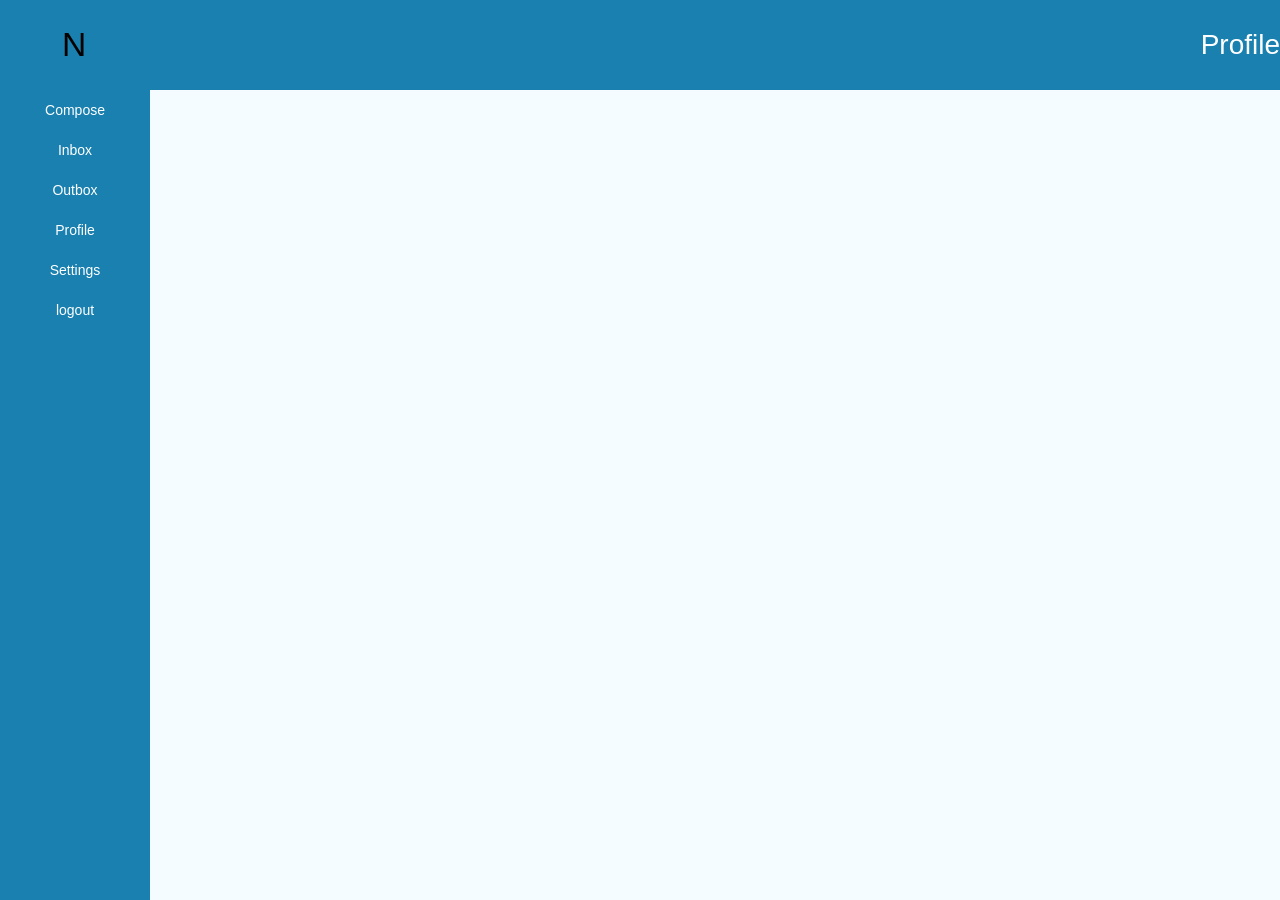
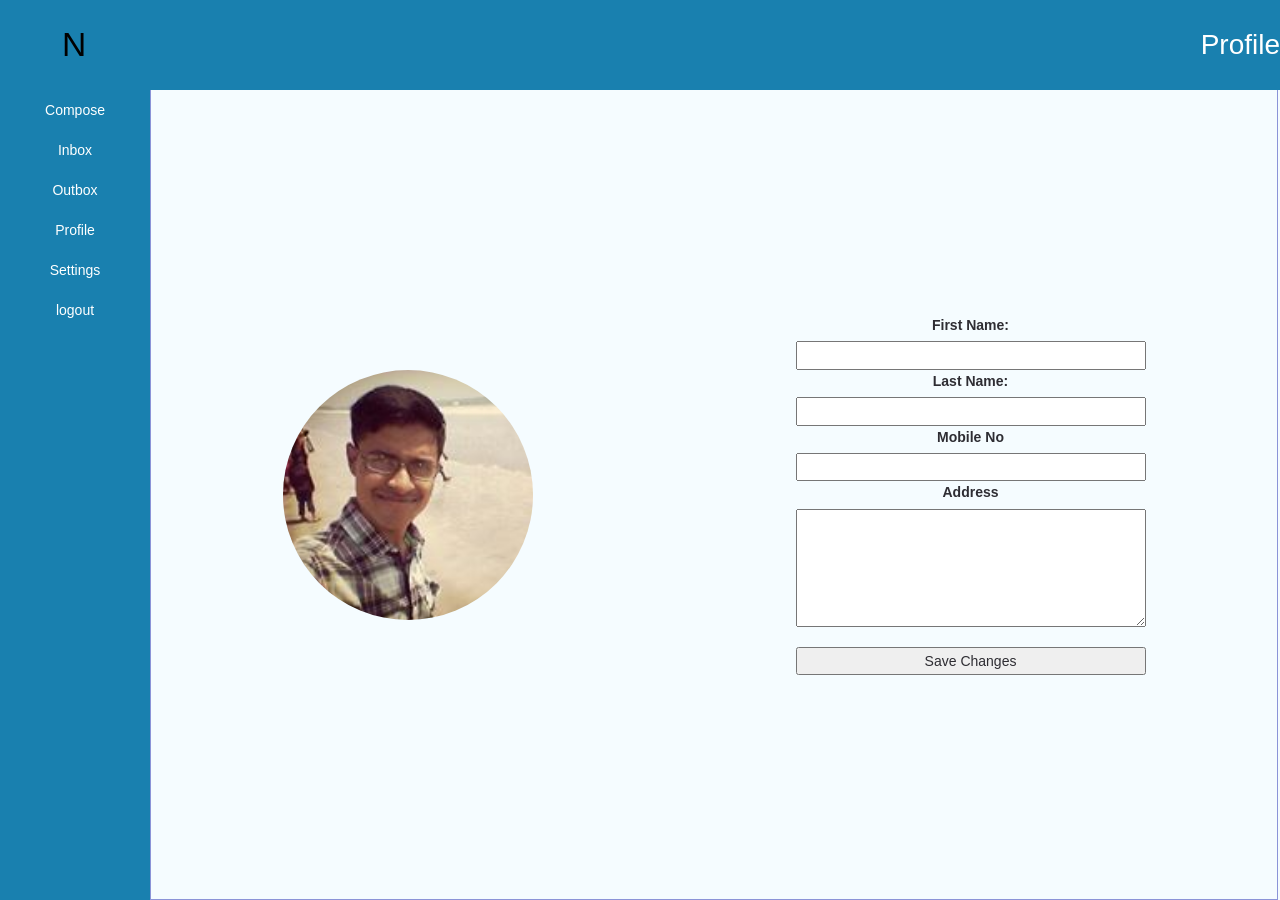
Before and after one commit to akshaynaik404/notifier-ui-prototype, a Jekyll site: the page built from screens/profile.html, in a window 1280 px wide. Built offline with Jekyll 4.4.1, drawn with Linux system fonts in a browser that asks for light colours.

Commit message:
Add profile page

```diff
--- a/assets/css/3-layouts/_3-layouts.scss
+++ b/assets/css/3-layouts/_3-layouts.scss
@@ -1,3 +1,4 @@
 @import "index";
 @import "home";
 @import "inbox";
+@import "profile";
--- /dev/null
+++ b/assets/css/3-layouts/_profile.scss
@@ -0,0 +1,71 @@
+main {
+  min-height: calc(100vh - 90px);
+}
+.profile {
+  display: flex;
+  justify-content: space-around;
+  align-items: center;
+  // border: 10px solid green;
+  .img-container {
+    img {
+      border-radius: 50%;
+      width: 250px;
+      height: 250px;
+    }
+    // border: 1px solid pink;
+  }
+  form {
+    // border: 1px solid red;
+    input,
+    label,
+    textarea {
+      display: block;
+      width: 350px;
+      text-align: center;
+    }
+    textarea {
+      margin-bottom: 20px;
+    }
+  }
+}
+@media (max-width: 768px) {
+  main {}
+  .profile {
+    display: block;
+    // height: 100vh;
+    form {
+      // border: 1px solid red;
+      display: flex;
+      flex-direction: column;
+      align-items: center;
+      input,
+      label,
+      textarea {
+        display: block;
+        width: calc(100vw - 40px);
+        text-align: center;
+      }
+      input,
+      textarea {
+        border: 1px solid black;
+      }
+    }
+    .img-container {
+      padding: 20px 0;
+      display: flex;
+      justify-content: center;
+      align-items: center;
+      img {
+        width: 25vw;
+        height: 25vw;
+        border-radius: 50%;
+      }
+    }
+  }
+}
+@media (max-width: 540px) {
+  .profile img {
+    width: 40vw;
+    height: 40vw;
+  }
+}
--- a/screens/profile.html
+++ b/screens/profile.html
@@ -2,3 +2,17 @@
 layout: wrapper
 title: Profile
 ---
+<main class="profile">
+  <div class="img-container"><img src="/assets/img/face.jpg" alt=""></div>
+  <form action="profile.html">
+    <label for="firstname">First Name:</label>
+    <input id="firstname" type="text">
+    <label for="lastname">Last Name:</label>
+    <input id="lastname" type="text">
+    <label for="mobile">Mobile No</label>
+    <input type="number">
+    <label for="address">Address</label>
+    <textarea name="address" rows="5" cols="20"></textarea>
+    <input type="submit" value="Save Changes">
+  </form>
+</main>
```
Also changed, not shown: assets/img/face.jpg (added).
